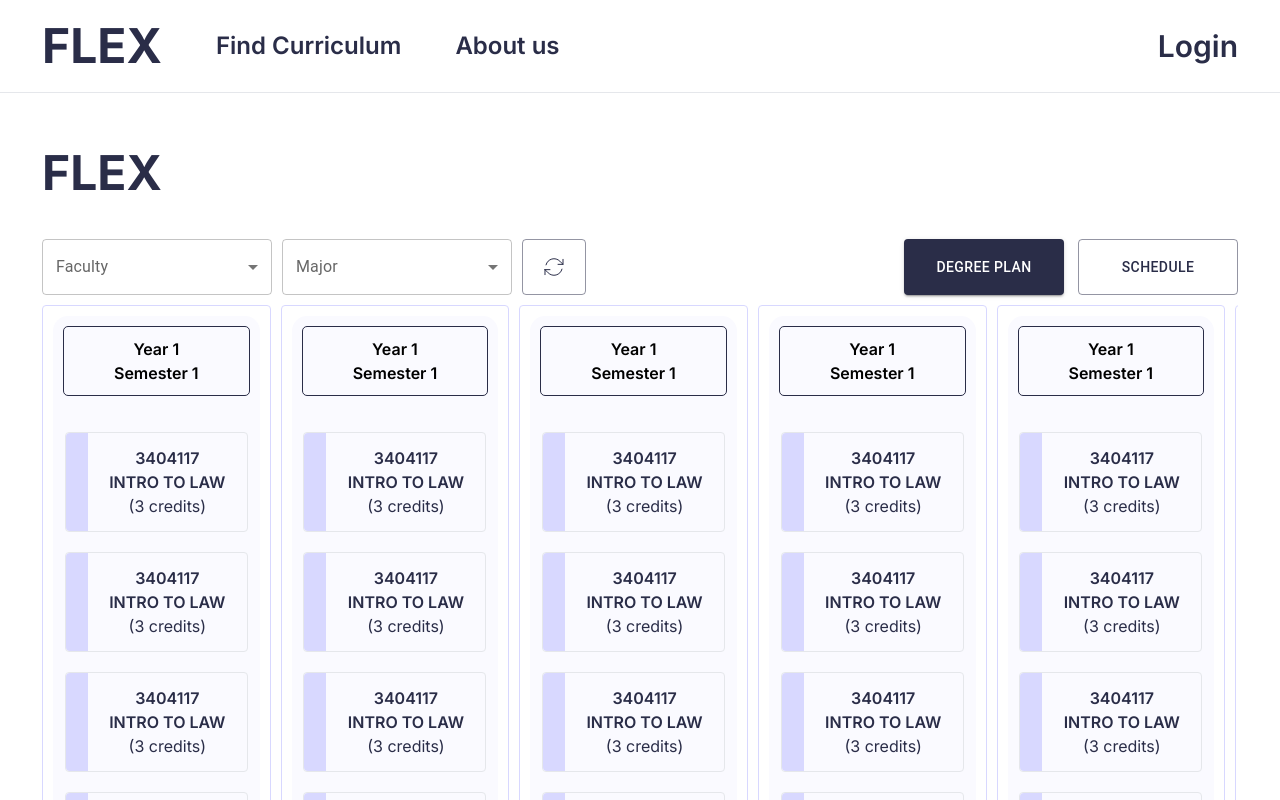
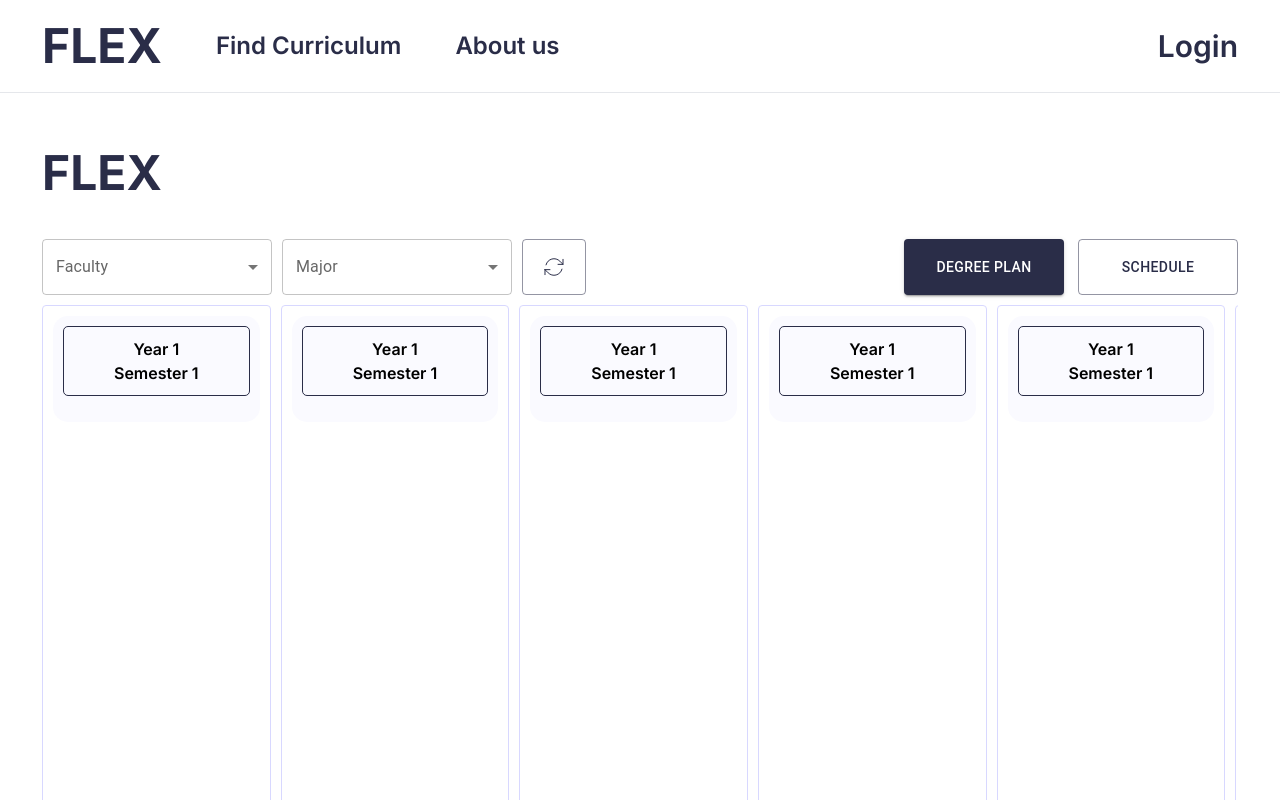
Before and after one commit to dance-notch/flex, a Next.js app: page / in a window 1280 px wide. Shown: the top 800 px of the page. Built offline with nearby package versions, Linux system fonts and the light colour scheme.

Commit message:
Add: add draggable box

```diff
--- a/src/components/SubjectBox.js
+++ b/src/components/SubjectBox.js
@@ -1,15 +1,33 @@
 import React from "react";
+import { useDraggable } from "@dnd-kit/core";
+function SubjectBox({ id, codeId, course, color = "gray" }) {
+  const { attributes, listeners, setNodeRef, transform } = useDraggable({
+    id: id,
+    data: { codeId },
+  });
+  const style = transform
+    ? {
+        transform: `translate3d(${transform.x}px, ${transform.y}px, 0)`,
+      }
+    : undefined;
 
-function SubjectBox({ color = "gray" }) {
   return (
-    <div className={`w-[183px] h-[100px] border-[1px] rounded flex `}>
-      <div className={`h-full w-[25px] rounded-l bg-hack-gray-stroke`}></div>
-      <div className="w-full text-center flex flex-col justify-center items-center text-hack-gray-text">
-        <p className="font-semibold">3404117</p>
-        <p className="font-semibold">INTRO TO LAW</p>
-        <p>({3} credits)</p>
+    course && (
+      <div
+        ref={setNodeRef}
+        style={style}
+        {...listeners}
+        {...attributes}
+        className={`w-[183px] h-[100px] border-[1px] rounded flex `}
+      >
+        <div className={`h-full w-[25px] rounded-l bg-hack-gray-stroke`}></div>
+        <div className="w-full text-center flex flex-col justify-center items-center text-hack-gray-text">
+          <p className="font-semibold">{codeId}</p>
+          <p className="font-semibold">{course[codeId].shortName}</p>
+          <p>{course[codeId].credits} credits</p>
+        </div>
       </div>
-    </div>
+    )
   );
 }
 
```
